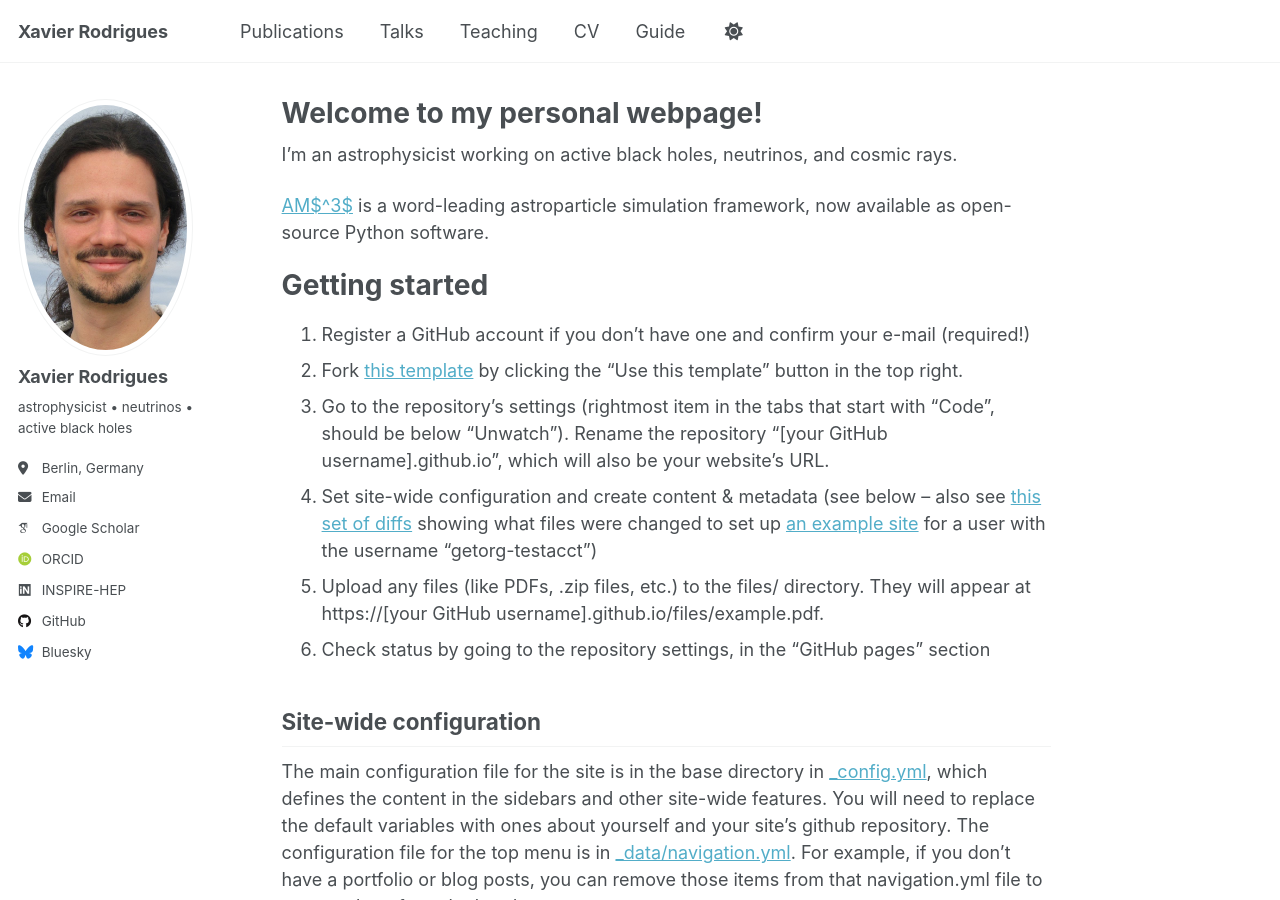
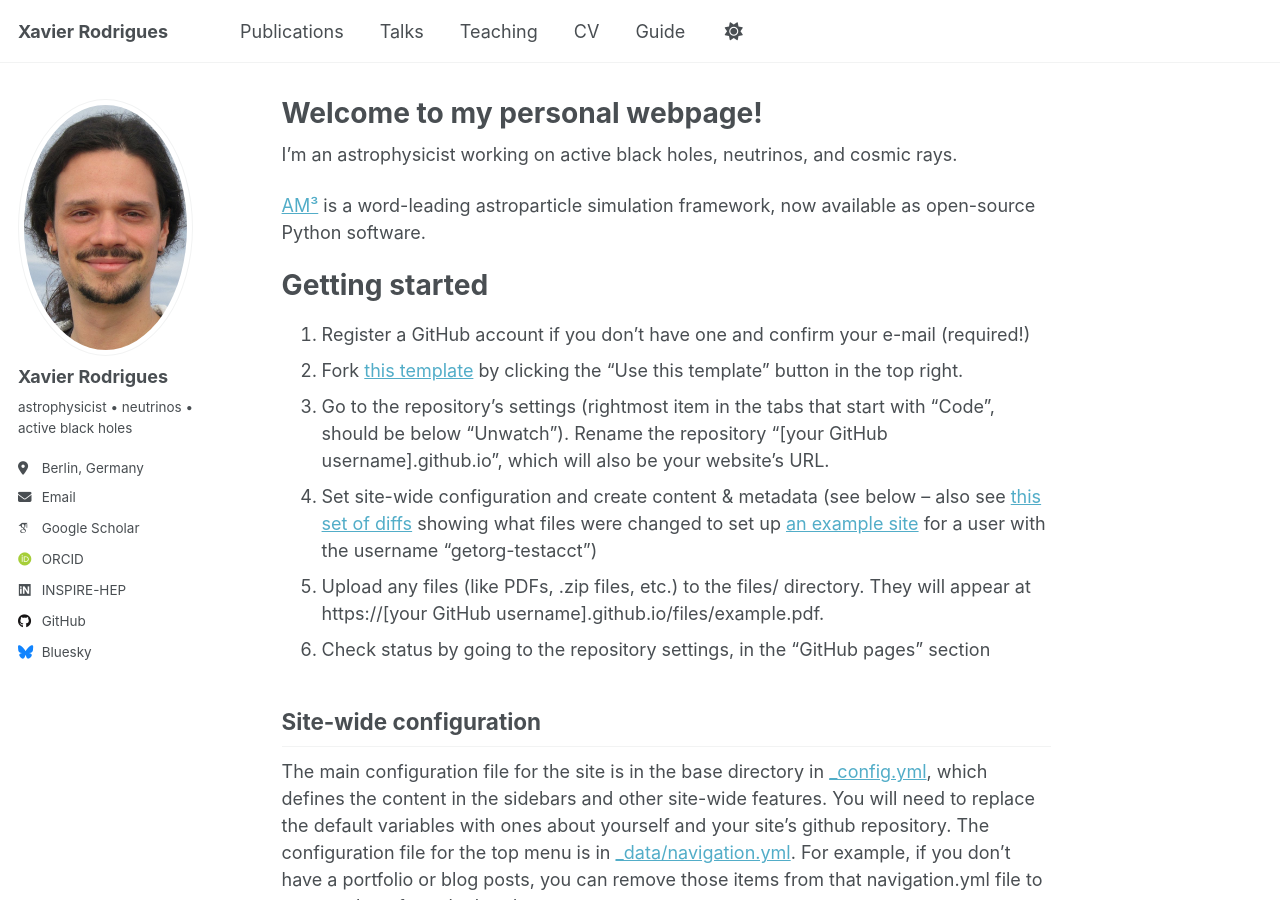
Before and after one commit to xrod/xrod.github.io, a Jekyll site: the page built from _pages/about.md, in a window 1280 px wide and 900 px high. Built offline with Jekyll 4.4.1, drawn with Linux system fonts in a browser that asks for light colours; some web fonts are replaced; a script that is not in the unit is left out.

Commit message:
Update about.md

```diff
--- a/_pages/about.md
+++ b/_pages/about.md
@@ -9,7 +9,7 @@ redirect_from:
 
 I'm an astrophysicist working on active black holes, neutrinos, and cosmic rays.
 
-[AM$^3$](https://am3.readthedocs.io/en/latest/) is a word-leading astroparticle simulation framework, now available as open-source Python software.
+[AM³](https://am3.readthedocs.io/en/latest/) is a word-leading astroparticle simulation framework, now available as open-source Python software.
 
 Getting started
 ======
```
